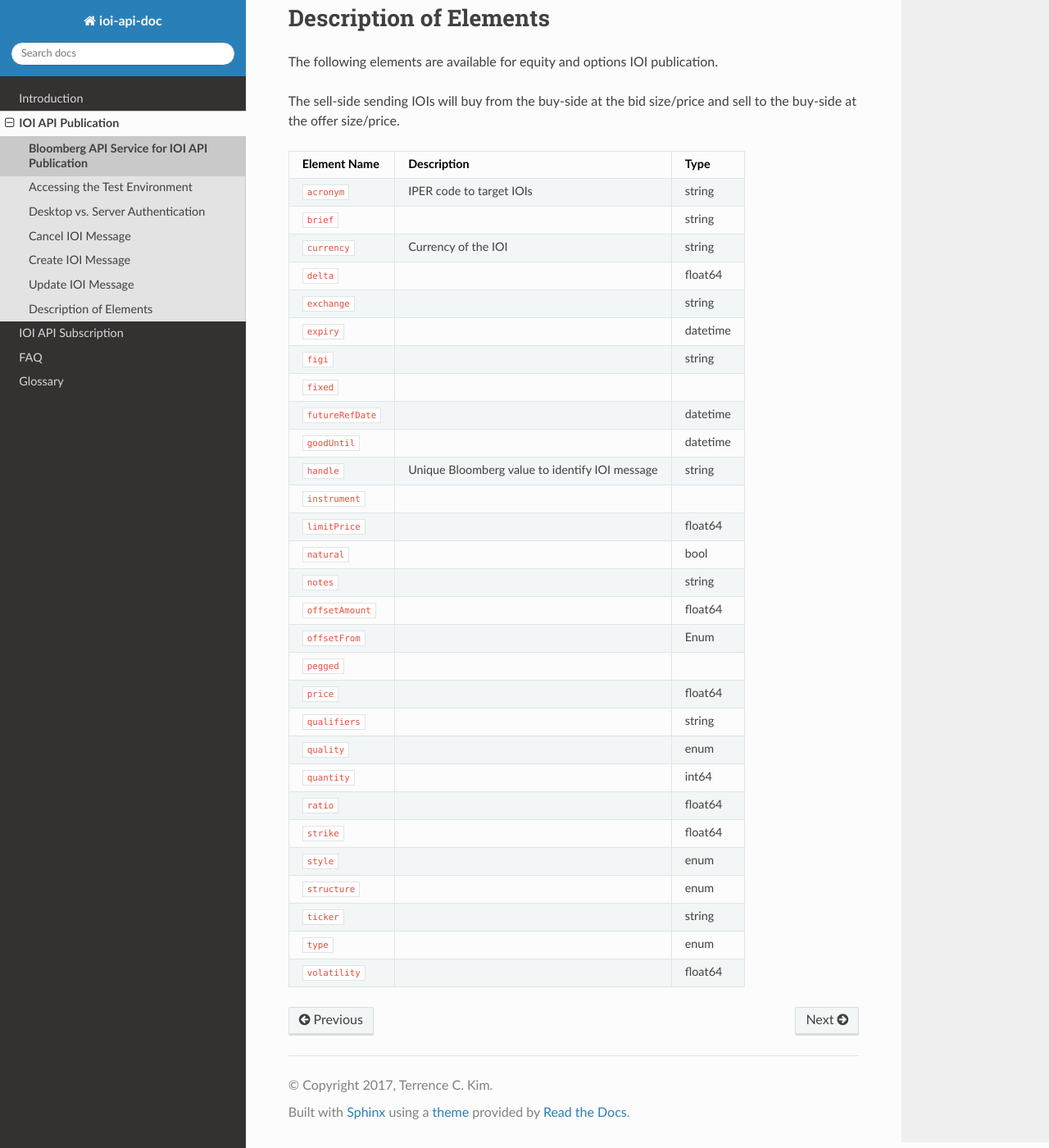
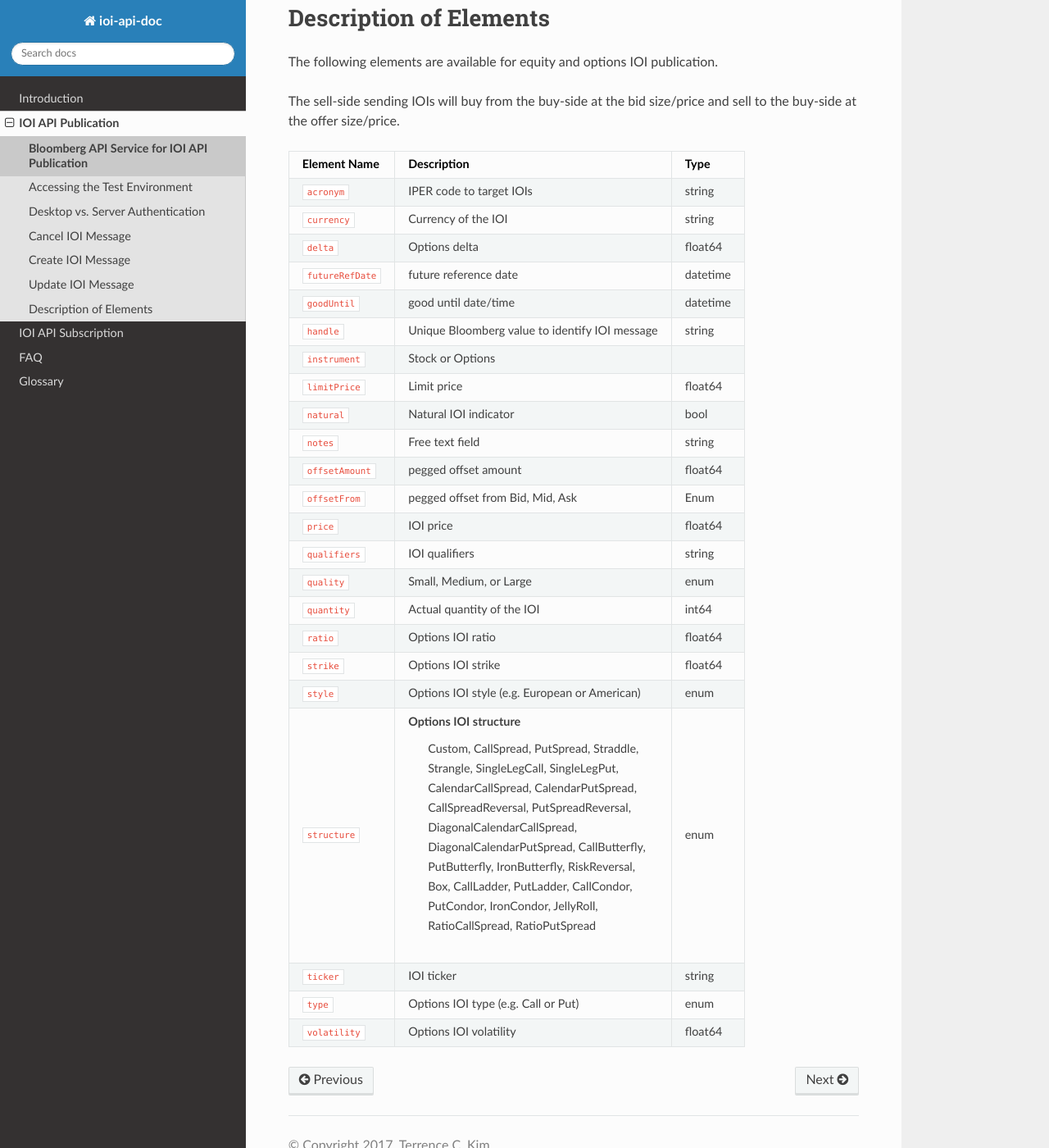
Before and after one commit to tkim/ioi_api_doc, a Sphinx documentation site: the page built from source/publication/reqResp.rst, in a window 1280 px wide and 1400 px high, scrolled down 6060 px. Shown: the whole window at 82% size. Built offline with Sphinx 7.4.7 and the Read the Docs theme 2.0.0, drawn with Linux system fonts in a browser that asks for light colours; formulas are drawn with MathJax 3.

Commit message:
updated publication description

```diff
--- a/source/publication/reqResp.rst
+++ b/source/publication/reqResp.rst
@@ -393,59 +393,57 @@ The sell-side sending IOIs will buy from the buy-side at the bid size/price and
 +==============================+===============================================+=========+
 |``acronym``                   | IPER code to target IOIs                      | string  |
 +------------------------------+-----------------------------------------------+---------+
-|``brief``                     |                                               | string  |
-+------------------------------+-----------------------------------------------+---------+
 |``currency``                  | Currency of the IOI                           | string  |
 +------------------------------+-----------------------------------------------+---------+
-|``delta``                     |                                               | float64 |
+|``delta``                     | Options delta                                 | float64 |
 +------------------------------+-----------------------------------------------+---------+
-|``exchange``                  |                                               | string  |
+|``futureRefDate``             | future reference date                         | datetime|
 +------------------------------+-----------------------------------------------+---------+
-|``expiry``                    |                                               | datetime|
-+------------------------------+-----------------------------------------------+---------+
-|``figi``                      |                                               | string  |
-+------------------------------+-----------------------------------------------+---------+
-|``fixed``                     |                                               |         |
-+------------------------------+-----------------------------------------------+---------+
-|``futureRefDate``             |                                               | datetime|
-+------------------------------+-----------------------------------------------+---------+
-|``goodUntil``                 |                                               | datetime|
+|``goodUntil``                 | good until date/time                          | datetime|
 +------------------------------+-----------------------------------------------+---------+
 |``handle``                    |Unique Bloomberg value to identify IOI message | string  |
 +------------------------------+-----------------------------------------------+---------+
-|``instrument``                |                                               |         |
+|``instrument``                | Stock or Options                              |         |
 +------------------------------+-----------------------------------------------+---------+
-|``limitPrice``                |                                               | float64 |
+|``limitPrice``                | Limit price                                   | float64 |
 +------------------------------+-----------------------------------------------+---------+
-|``natural``                   |                                               | bool    |
+|``natural``                   | Natural IOI indicator                         | bool    |
 +------------------------------+-----------------------------------------------+---------+
-|``notes``                     |                                               | string  |
+|``notes``                     | Free text field                               | string  |
 +------------------------------+-----------------------------------------------+---------+
-|``offsetAmount``              |                                               | float64 |
+|``offsetAmount``              | pegged offset amount                          | float64 |
 +------------------------------+-----------------------------------------------+---------+
-|``offsetFrom``                |                                               | Enum    |
+|``offsetFrom``                | pegged offset from Bid, Mid, Ask              | Enum    |
 +------------------------------+-----------------------------------------------+---------+
-|``pegged``                    |                                               |         |
+|``price``                     | IOI price                                     | float64 |
 +------------------------------+-----------------------------------------------+---------+
-|``price``                     |                                               | float64 |
+|``qualifiers``                | IOI qualifiers                                | string  |
 +------------------------------+-----------------------------------------------+---------+
-|``qualifiers``                |                                               | string  |
+|``quality``                   | Small, Medium, or Large                       | enum    |
 +------------------------------+-----------------------------------------------+---------+
-|``quality``                   |                                               | enum    |
+|``quantity``                  | Actual quantity of the IOI                    | int64   |
 +------------------------------+-----------------------------------------------+---------+
-|``quantity``                  |                                               | int64   |
+|``ratio``                     | Options IOI ratio                             | float64 |
 +------------------------------+-----------------------------------------------+---------+
-|``ratio``                     |                                               | float64 |
+|``strike``                    | Options IOI strike                            | float64 |
 +------------------------------+-----------------------------------------------+---------+
-|``strike``                    |                                               | float64 |
+|``style``                     | Options IOI style (e.g. European or American) | enum    |
 +------------------------------+-----------------------------------------------+---------+
-|``style``                     |                                               | enum    |
+|``structure``                 | Options IOI structure                         | enum    |
+|                              |  | Custom, CallSpread, PutSpread, Straddle,   |         |
+|                              |  | Strangle, SingleLegCall, SingleLegPut,     |         |
+|                              |  | CalendarCallSpread, CalendarPutSpread,     |         |
+|                              |  | CallSpreadReversal, PutSpreadReversal,     |         |
+|                              |  | DiagonalCalendarCallSpread,                |         |
+|                              |  | DiagonalCalendarPutSpread, CallButterfly,  |         |
+|                              |  | PutButterfly, IronButterfly, RiskReversal, |         |
+|                              |  | Box, CallLadder, PutLadder, CallCondor,    |         |
+|                              |  | PutCondor, IronCondor, JellyRoll,          |         |
+|                              |  | RatioCallSpread, RatioPutSpread            |         |
 +------------------------------+-----------------------------------------------+---------+
-|``structure``                 |                                               | enum    |
+|``ticker``                    | IOI ticker                                    | string  |
 +------------------------------+-----------------------------------------------+---------+
-|``ticker``                    |                                               | string  |
+|``type``                      | Options IOI type  (e.g. Call or Put)          | enum    |
 +------------------------------+-----------------------------------------------+---------+
-|``type``                      |                                               | enum    |
+|``volatility``                | Options IOI volatility                        | float64 |
 +------------------------------+-----------------------------------------------+---------+
-|``volatility``                |                                               | float64 |
-+------------------------------+-----------------------------------------------+---------+
--- a/source/subscription/subscription.rst
+++ b/source/subscription/subscription.rst
@@ -215,7 +215,7 @@ The sell-side sending IOIs will buy from the buy-side at the bid size/price and
 +--------------------------------------------------+                                    |         |
 |``ioi_offer_size_type``                           |                                    |         |
 +--------------------------------------------------+------------------------------------+---------+
-|``ioi_bid_volatility``                            | IOI bid/offer volatility           | float64 |
+|``ioi_bid_volatility``                            | Options IOI bid/offer volatility   | float64 |
 +--------------------------------------------------+                                    |         |
 |``ioi_offer_volatility``                          |                                    |         |
 +--------------------------------------------------+------------------------------------+---------+
```
Also changed, not shown: 8 other files.
